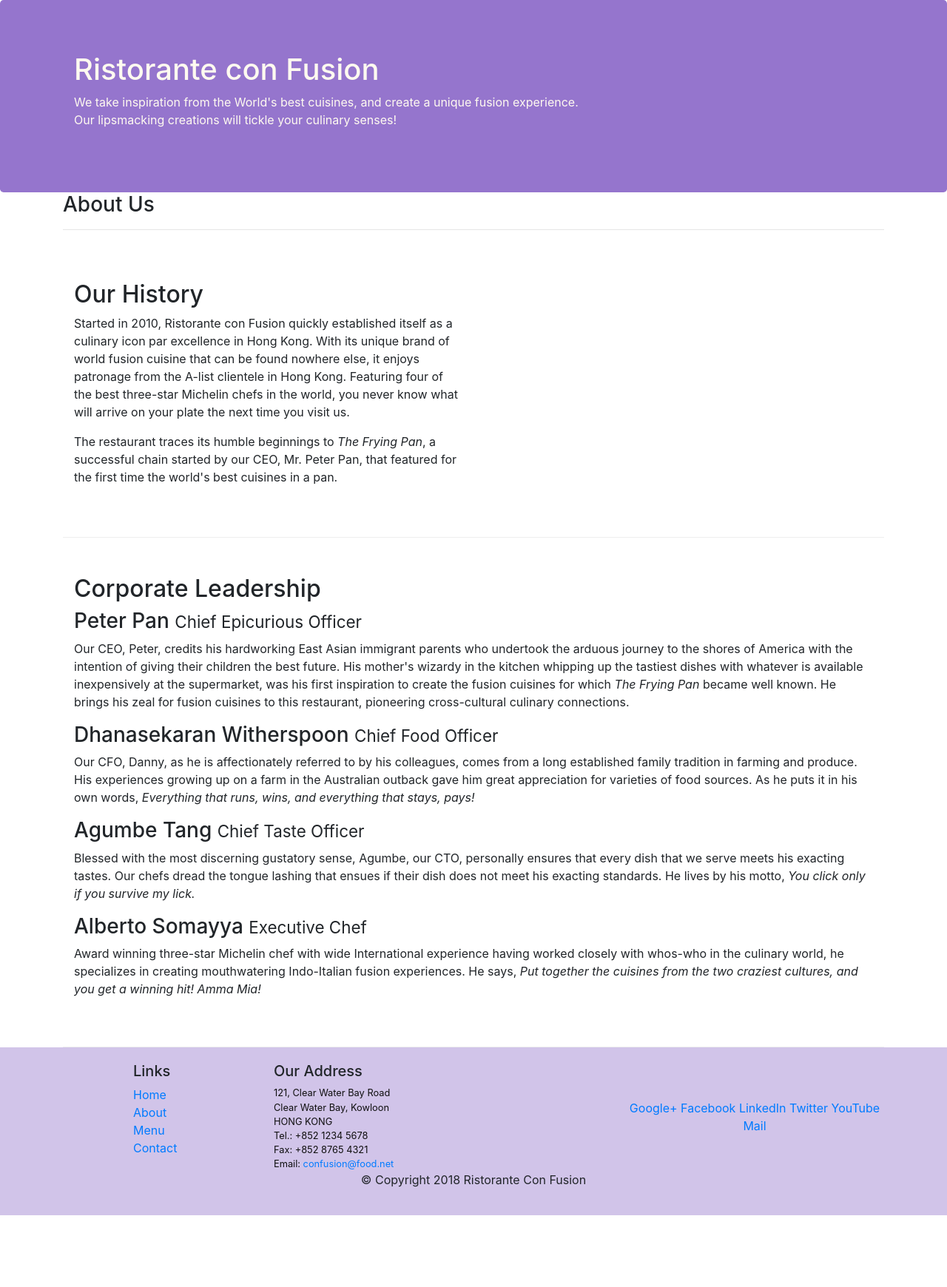
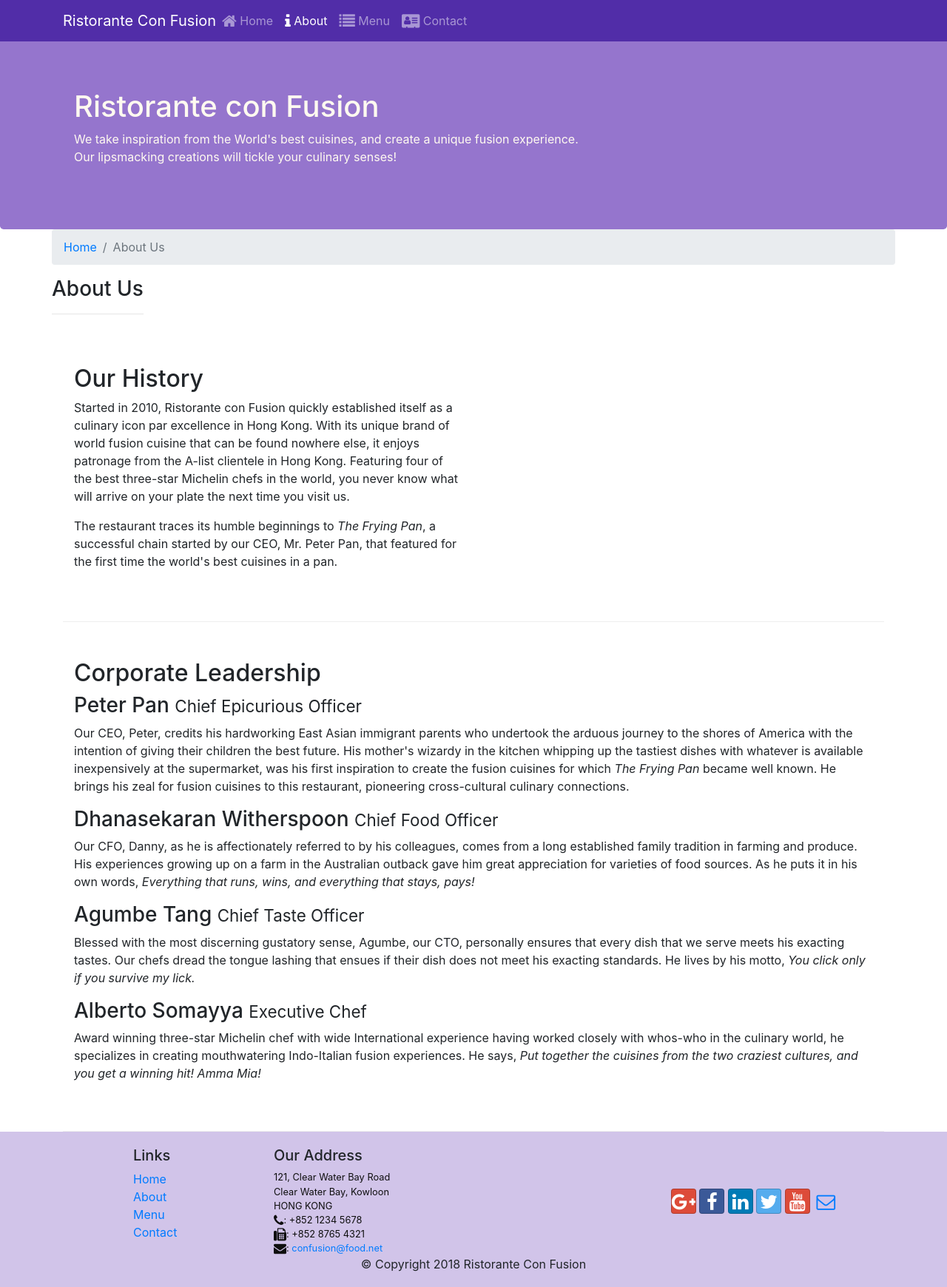
Before and after one commit to alikamranch/Custom-Bootstrap-4-Template, a website: page aboutus.html in a window 1280 px wide. Shown: the whole page at 74% size. Before the commit the page ends 1643 px from the top, so only its background shows below. Drawn offline with nearby package versions, Linux system fonts and the light colour scheme.

Commit message:
Icon Fonts

```diff
--- a/aboutus.html
+++ b/aboutus.html
@@ -10,6 +10,8 @@
 
     <!-- Bootstrap CSS -->
     <link rel="stylesheet" href="node_modules/bootstrap/dist/css/bootstrap.min.css">
+    <link rel="stylesheet" href="node_modules/font-awesome/css/font-awesome.min.css">
+    <link rel="stylesheet" href="node_modules/bootstrap-social/bootstrap-social.css">
     <link rel="stylesheet" href="css/styles.css">
     <title>Ristorante Con Fusion: About Us</title>
 
@@ -17,6 +19,26 @@
 
 <body>
 
+    <nav class="navbar navbar-dark navbar-expand-sm fixed-top">
+        <div class="container">
+            <button class="navbar-toggler" type="button" data-toggle="collapse" data-target="#Navbar">
+                <span class="navbar-toggler-icon"></span>
+            </button>
+            <a class="navbar-brand mr-auto" href="./index.html">Ristorante Con Fusion</a>
+            <div class="collapse navbar-collapse" id="Navbar">
+                <ul class="navbar-nav mr-auto">
+                    <li class="nav-item"><a class="nav-link" href="./index.html"><span class="fa fa-home fa-lg"></span>
+                            Home</a></li>
+                    <li class="nav-item active"><a class="nav-link" href="./aboutus.html"><span class="fa fa-info fa-lg"></span>
+                            About</a></li>
+                    <li class="nav-item"><a class="nav-link" href="#"><span class="fa fa-list fa-lg"></span> Menu</a></li>
+                    <li class="nav-item"><a class="nav-link" href="#"><span class="fa fa-address-card fa-lg"></span>
+                            Contact</a></li>
+                </ul>
+            </div>
+
+        </div>
+    </nav>
     <header class="jumbotron">
         <div class="container">
             <div class="row row-header">
@@ -32,7 +54,11 @@
     </header>
 
     <div class="container">
-        <div>
+        <div class="row">
+            <ol class="col-12 breadcrumb">
+                <li class="breadcrumb-item"><a href="./index.html">Home</a></li>
+                <li class="breadcrumb-item active">About Us</li>
+            </ol>
             <div>
                 <h3>About Us</h3>
                 <hr>
@@ -99,7 +125,7 @@
                 <div class="col-4 offset-1 col-sm-2">
                     <h5>Links</h5>
                     <ul class="list-unstyled">
-                        <li><a href="#">Home</a></li>
+                        <li><a href="./index.html">Home</a></li>
                         <li><a href="#">About</a></li>
                         <li><a href="#">Menu</a></li>
                         <li><a href="#">Contact</a></li>
@@ -111,19 +137,22 @@
                         121, Clear Water Bay Road<br>
                         Clear Water Bay, Kowloon<br>
                         HONG KONG<br>
-                        Tel.: +852 1234 5678<br>
-                        Fax: +852 8765 4321<br>
-                        Email: <a href="mailto:confusion@food.net">confusion@food.net</a>
+                        <i class="fa fa-phone fa-lg"></i>: +852 1234 5678<br>
+                        <i class="fa fa-fax fa-lg"></i>: +852 8765 4321<br>
+                        <i class="fa fa-envelope fa-lg"></i>:
+                        <a href="mailto:confusion@food.net">confusion@food.net</a>
+
                     </address>
                 </div>
                 <div class="col-12 col-sm-4 align-self-center">
                     <div class="text-center">
-                        <a href="http://google.com/+">Google+</a>
-                        <a href="http://www.facebook.com/profile.php?id=">Facebook</a>
-                        <a href="http://www.linkedin.com/in/">LinkedIn</a>
-                        <a href="http://twitter.com/">Twitter</a>
-                        <a href="http://youtube.com/">YouTube</a>
-                        <a href="mailto:">Mail</a>
+                        <a class="btn btn-social-icon btn-google" href="http://google.com/+"><i class="fa fa-google-plus"></i></a>
+                        <a class="btn btn-social-icon btn-facebook" href="http://www.facebook.com/profile.php?id="><i
+                                class="fa fa-facebook"></i></a>
+                        <a class="btn btn-social-icon btn-linkedin" href="http://www.linkedin.com/in/"><i class="fa fa-linkedin"></i></a>
+                        <a class="btn btn-social-icon btn-twitter" href="http://twitter.com/"><i class="fa fa-twitter"></i></a>
+                        <a class="btn btn-social-icon btn-google" href="http://youtube.com/"><i class="fa fa-youtube"></i></a>
+                        <a class="btn btn-social-icon" href="mailto:"><i class="fa fa-envelope-o"></i></a>
                     </div>
                 </div>
             </div>
--- a/css/styles.css
+++ b/css/styles.css
@@ -29,3 +29,12 @@ address {
     margin: 0px;
     color: #0f0f0f;
 }
+
+body {
+    padding: 50px 0px 0px 0px;
+    z-index: 0;
+}
+
+.navbar-dark {
+    background-color: #512DA8;
+}
--- a/package.json
+++ b/package.json
@@ -15,6 +15,8 @@
   },
   "dependencies": {
     "bootstrap": "^4.0.0",
+    "bootstrap-social": "^5.1.1",
+    "font-awesome": "^4.7.0",
     "jquery": "^3.3.1",
     "popper.js": "^1.12.9"
   }
```
Also changed, not shown: index.html (+34 -10 lines), 1 other file.
